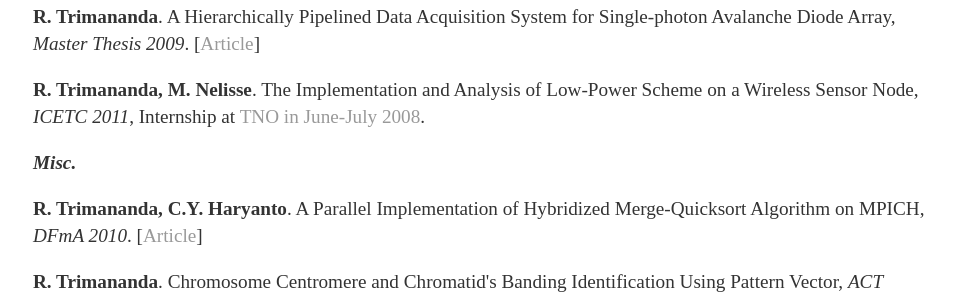
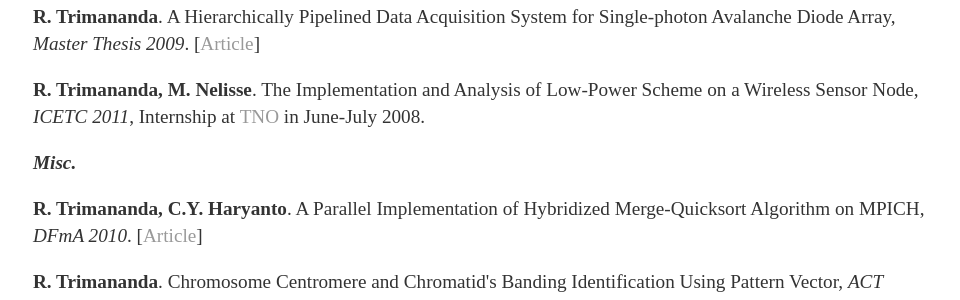
Before and after one commit to rtrimana/rahmaditrimananda.github.io, a Jekyll site: the page built from publications/index.html, in a window 1280 px wide. Shown: the part 890-1190 px from the top of the page, without its empty margins (159-1119 px from the left). Built offline with Jekyll 4.4.1, drawn with Linux system fonts in a browser that asks for light colours; part of the change alters nothing that is shown.

```diff
--- a/publications/index.html
+++ b/publications/index.html
@@ -32,7 +32,7 @@ title: Publications of Rahmadi Trimananda
 
 				<p><strong>R. Trimananda</strong>. A Hierarchically Pipelined Data Acquisition System for Single-photon Avalanche Diode Array, <em>Master Thesis 2009</em>. [<a href="https://repository.tudelft.nl/islandora/object/uuid%3Afac9915f-2aab-4200-94b2-46669371b88d" target="_blank">Article</a>]
 
-				<p><strong>R. Trimananda, M. Nelisse</strong>. The Implementation and Analysis of Low-Power Scheme on a Wireless Sensor Node, <em>ICETC 2011</em>, Internship at <a href="https://www.tno.nl/en/" target="_blank">TNO in June-July 2008</a>.
+				<p><strong>R. Trimananda, M. Nelisse</strong>. The Implementation and Analysis of Low-Power Scheme on a Wireless Sensor Node, <em>ICETC 2011</em>, Internship at <a href="https://www.tno.nl/en/" target="_blank">TNO</a> in June-July 2008.
 		<br>
 
 		<em><p><strong>Misc.</strong></p></em>
```
